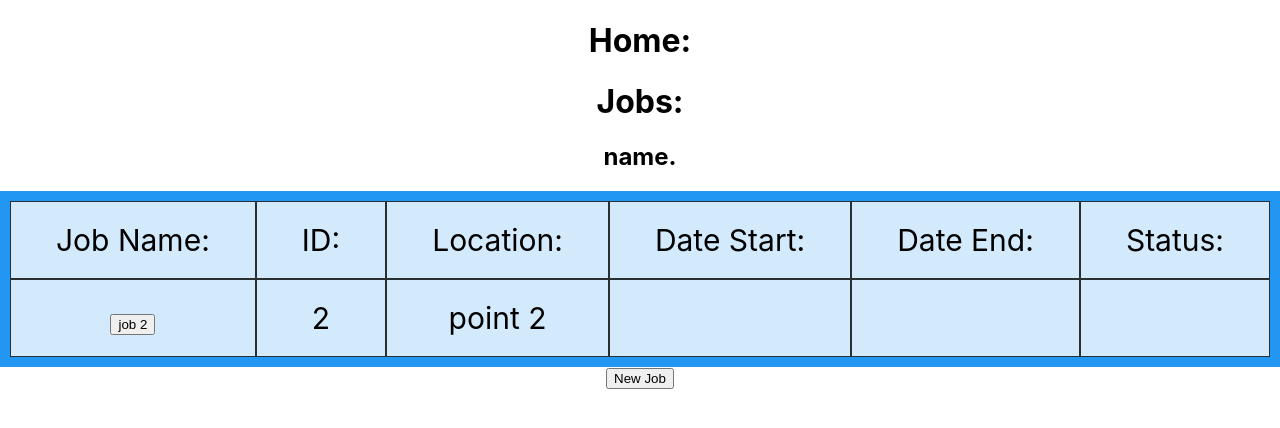
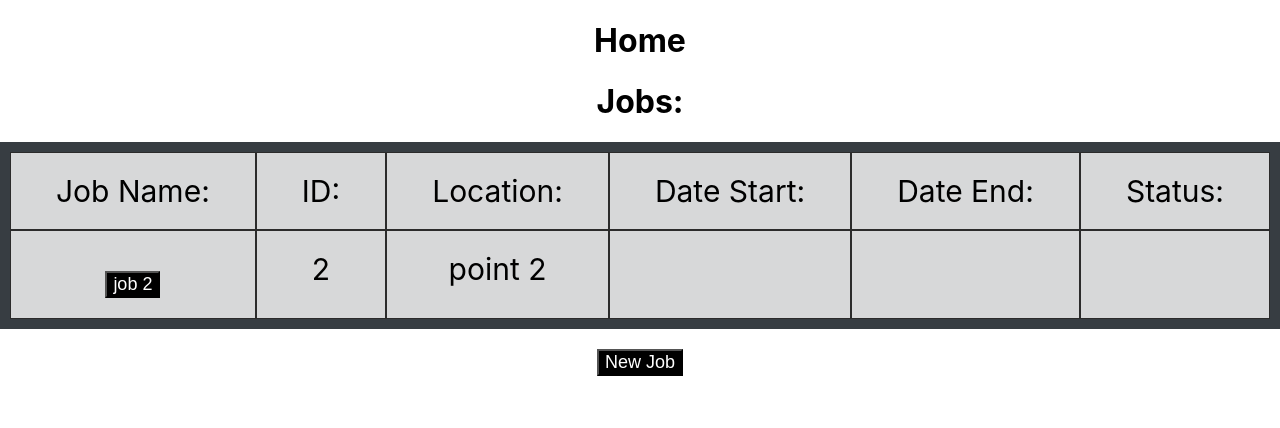
Before and after one commit to jakasco/WebTask, a React (Create React App) app: page /#/ in a window 1280 px wide. Shown: the top 428 px of the page. Built offline with nearby package versions, Linux system fonts and the light colour scheme.

Commit message:
css changes made

```diff
--- a/src/components/AddModal.js
+++ b/src/components/AddModal.js
@@ -13,6 +13,7 @@ const [dynamicElems, setDynamicElems] = useState([]);
     width: "70%",
     backgroundColor: "rgb(95 95 95)",
     zIndex: 1,
+    overFlow: "hidden",
   };
 
   const newTaskButton = () => {
@@ -66,15 +67,18 @@ const [dynamicElems, setDynamicElems] = useState([]);
   };
 
  const newTaskButtonStyle = {
-    marginTop: "3%",
-    position: "absolute"
+    marginTop: "0",
+    marginLeft: "0",
+    fontSize: "18px",
+    color: "white",
+     backgroundColor: "black",
     }
 
   return (
     <div >
         {dynamicElems}
         <button style={newTaskButtonStyle} onClick={newTaskButton}>New Task</button>
-      <div onClick={(event) => addElement(event)}
+         <div onClick={(event) => addElement(event)}
           style={taskWindowStyle} ref={myRef}>
        </div>
     </div>
--- a/src/components/ListOfJobs.js
+++ b/src/components/ListOfJobs.js
@@ -18,7 +18,7 @@ const addJob = () => {
 const newDynamicModal =
      <React.Fragment>
            <div style={gridItemStyle}>
-           <Link to="/jobview"><button>
+           <Link to="/jobview"><button style={buttonStyle}>
                     {"Job"+ids}
                 </button>
             </Link>
@@ -49,7 +49,7 @@ const addJobFromJson = (jsonObj) => {
         <React.Fragment>
 
            <div style={gridItemStyle}>
-           <Link to="/jobview"><button>
+           <Link to="/jobview"><button style={buttonStyle}>
                     {jsonObj.Name}
                 </button>
             </Link>
@@ -120,14 +120,21 @@ const gridStyle = {
 
         display: "grid",
         gridTemplateColumns: "auto auto auto auto auto auto",
-        backgroundColor: "#2196F3",
+        backgroundColor: "rgb(55 61 66)",
         padding: "10px"
 
 };
 
+const buttonStyle = {
+    fontSize: "18px",
+    color: "white",
+    backgroundColor: "black",
+    marginTop: "20px"
+}
+
 const gridItemStyle = {
     backgroundColor: "rgba(255, 255, 255, 0.8)",
-    border: "1px solid rgba(0, 0, 0, 0.8)",
+    border: "0.5px solid rgba(0, 0, 0, 0.8)",
     padding: "20px",
     fontSize: "30px",
     textAlign: "center"
@@ -140,7 +147,6 @@ useEffect(() => {
 
   return (
     <div >
-        <h2>name. {props.name}</h2>
         <div style={gridStyle}>
             <div style={gridItemStyle}>
                Job Name:
@@ -162,7 +168,7 @@ useEffect(() => {
              </div>
              {dynamicElems}
         </div>
-        <button onClick={() => addJob()}>New Job</button>
+        <button style={buttonStyle} onClick={() => addJob()}>New Job</button>
     </div>
   );
 };
--- a/src/views/Home.js
+++ b/src/views/Home.js
@@ -43,7 +43,7 @@ render()
 {
     return (
      <div>
-      <h1>Home: {this.state.jobName}</h1>
+      <h1>Home</h1>
         <div>
              <h1>Jobs:</h1>
         </div>
--- a/src/views/JobView.js
+++ b/src/views/JobView.js
@@ -15,13 +15,20 @@ componentDidMount() {
     console.log("props: ",this.props);
 }
 
+
 render()
 {
+    const buttonStyle = {
+        fontSize: "18px",
+        color: "white",
+        backgroundColor: "black",
+        marginTop: "20px"
+    }
     return (
        <div style={{backgroundColor:"grey"}}>
         <Link to="/">
-            <button>
-         Back to list of jobs
+            <button style={buttonStyle}>
+                Back to list of jobs
             </button>
             </Link>
       <h1>Job: {this.state.jobName}</h1>
```
Also changed, not shown: 1 other file (tests, documents, lock files or other folders).
